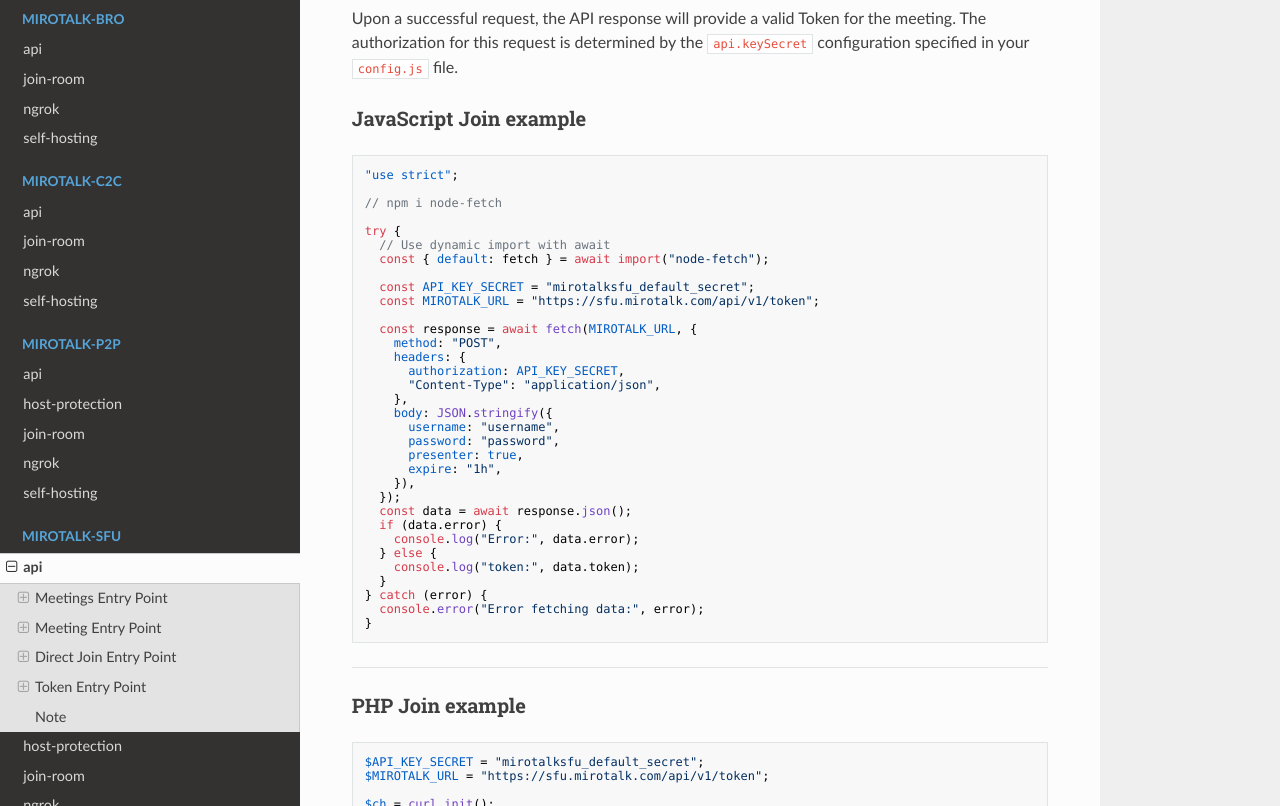
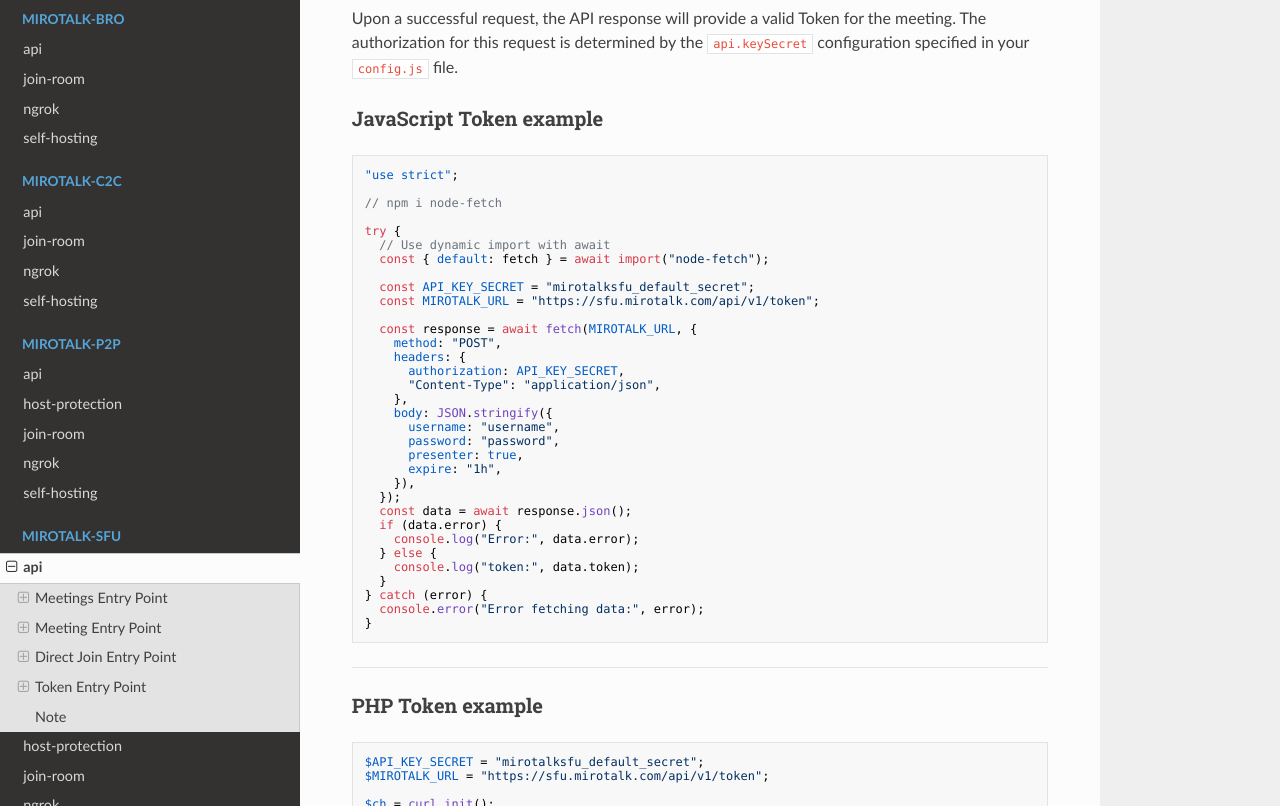
Before and after one commit to miroslavpejic85/mirotalk-docs, an MkDocs documentation site: the page built from docs/mirotalk-sfu/api.md, in a window 1280 px wide and 1400 px high, scrolled down 6546 px. Shown: the part 155-961 px from the top of the window. Built offline with MkDocs 1.6.1, drawn with Linux system fonts in a browser that asks for light colours; nearby versions of some CDN libraries; some of the changed text lies outside the part shown.

Commit message:
[mirotalkdocs] - fix typo

````diff
--- a/docs/mirotalk-sfu/api.md
+++ b/docs/mirotalk-sfu/api.md
@@ -406,7 +406,7 @@
 
 Upon a successful request, the API response will provide a valid Token for the meeting. The authorization for this request is determined by the `api.keySecret` configuration specified in your `config.js` file.
 
-### JavaScript Join example
+### JavaScript Token example
 
 ```js
 "use strict";
@@ -446,7 +446,7 @@
 
 ---
 
-### PHP Join example
+### PHP Token example
 
 ```php
 $API_KEY_SECRET = "mirotalksfu_default_secret";
@@ -487,7 +487,7 @@
 
 ---
 
-### Python Join example
+### Python Token example
 
 ```py
 # pip3 install requests
@@ -523,7 +523,7 @@
 
 ---
 
-### Bash Join example
+### Bash Token example
 
 ```bash
 #!/bin/bash
````
